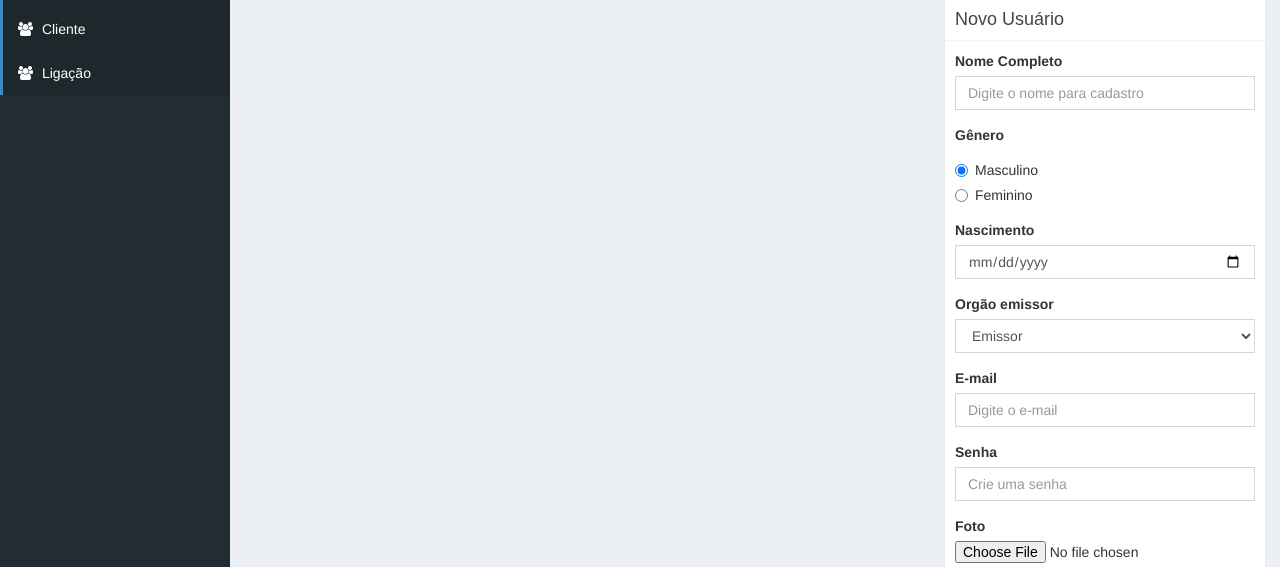
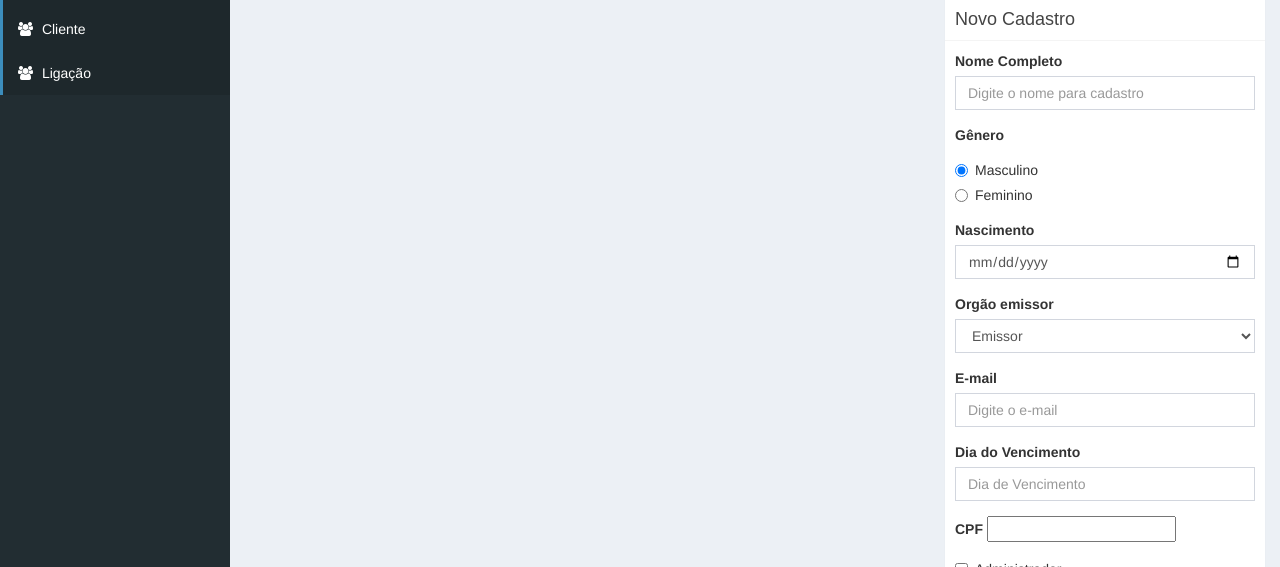
Before and after one commit to gdcodedev/ygs, a website: page dashboard.html in a window 1280 px wide. Shown: the part 233-800 px from the top of the page. Drawn offline with nearby package versions, Linux system fonts and the light colour scheme; files whose address does not match are found by name.

Commit message:
Update dashboard.html

```diff
--- a/dashboard.html
+++ b/dashboard.html
@@ -191,7 +191,7 @@
 
             <div class="box box-success" id="box-user-create">
               <div class="box-header with-border">
-                <h3 class="box-title">Novo Usuário</h3>
+                <h3 class="box-title">Novo Cadastro</h3>
               </div>
               <!-- /.box-header -->
               <!-- form start -->
@@ -232,12 +232,12 @@
                     <input type="email" required class="form-control" id="exampleInputEmail" placeholder="Digite o e-mail" name="email">
                   </div>
                   <div class="form-group">
-                    <label for="exampleInputPassword1">Senha</label>
-                    <input type="password" required class="form-control" id="exampleInputPassword" placeholder="Crie uma senha" name="password">
+                    <label for="exampleInputPassword1">Dia do Vencimento</label>
+                    <input type="number" required class="form-control" id="exampleInputPassword" placeholder="Dia de Vencimento" name="password">
                   </div>
                   <div class="form-group">
-                    <label for="exampleInputFile">Foto</label>
-                    <input type="file" id="exampleInputFile" name="photo">
+                    <label for="exampleInputCPF">CPF</label>
+                    <input type="number" id="exampleInputCPF" name="cpf">
                   </div>
                   <div class="checkbox">
                     <label>
```
